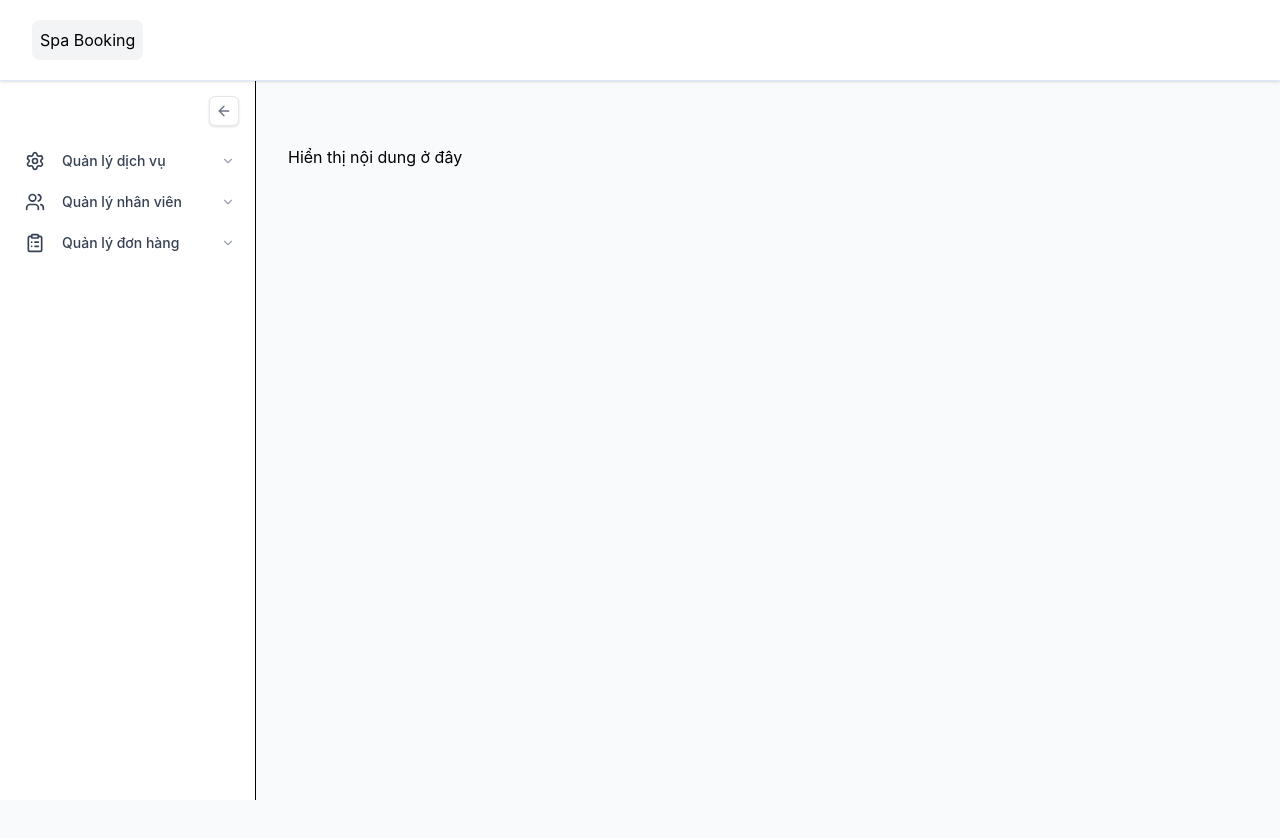
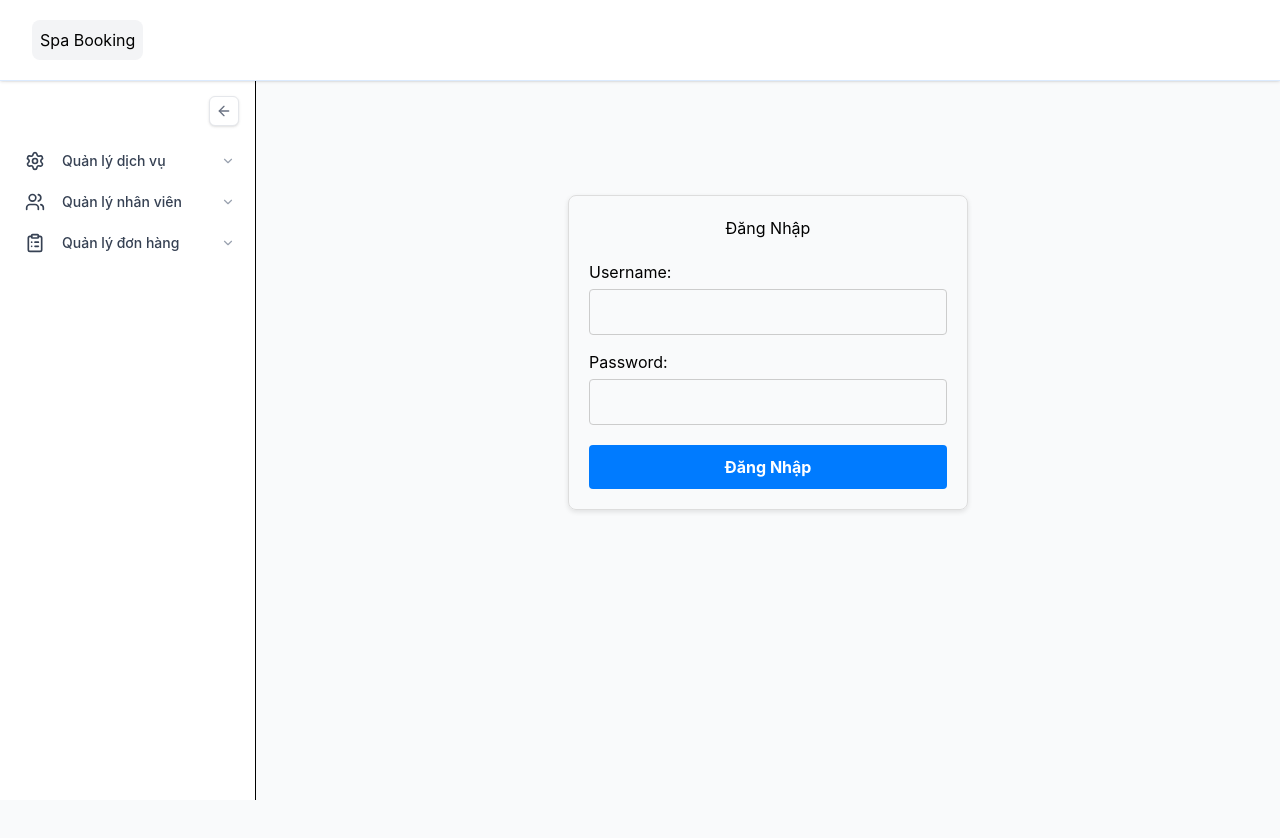
Before and after one commit to nguyenthihongnhu-dotcom/SpaThuCung_FE, a React (Vite) app: page / in a window 1280 px wide. Shown: the top 838 px of the page. Built offline with nearby package versions, Linux system fonts and the light colour scheme; no server answers.

Commit message:
demo dang nhap

```diff
--- a/src/pages/HomePage.jsx
+++ b/src/pages/HomePage.jsx
@@ -3,10 +3,68 @@ import { useNavigate, useSearchParams } from 'react-router-dom';
 import api from '../api/axios';
 
 const HomePage = () => {
+    const [username, setUsername] = useState('');
+    const [password, setPassword] = useState('');
+    const [error, setError] = useState('');
+    const navigate = useNavigate();
 
+    const handleLogin = async (e) => {
+        e.preventDefault();
+        setError('');
+        try {
+            // Cập nhật endpoint thực tế của bạn nếu cần
+            const response = await api.post('/login', { username, password });
+
+            // Giả sử API trả về token tại response.data.token
+            const token = response.data?.token;
+            if (token) {
+                localStorage.setItem('token', token); // Lưu token vào localStorage
+                navigate('/dashboard'); // Điều hướng tới trang Dashboard sau khi đăng nhập thành công
+            } else {
+                setError('Không nhận được token từ server.');
+            }
+        } catch (err) {
+            console.error('Lỗi đăng nhập:', err);
+            setError('Đăng nhập thất bại. Vui lòng kiểm tra lại tài khoản và mật khẩu.');
+        }
+    };
 
     return (
-        <p>Hiển thị nội dung ở đây</p>
+        <div style={{ maxWidth: '400px', margin: '50px auto', padding: '20px', border: '1px solid #ddd', borderRadius: '8px', boxShadow: '0 2px 5px rgba(0,0,0,0.1)' }}>
+            <h2 style={{ textAlign: 'center', marginBottom: '20px' }}>Đăng Nhập</h2>
+            {error && <p style={{ color: 'red', textAlign: 'center' }}>{error}</p>}
+
+            <form onSubmit={handleLogin}>
+                <div style={{ marginBottom: '15px' }}>
+                    <label style={{ display: 'block', marginBottom: '5px' }}>Username:</label>
+                    <input
+                        type="text"
+                        value={username}
+                        onChange={(e) => setUsername(e.target.value)}
+                        required
+                        style={{ width: '100%', padding: '10px', borderRadius: '4px', border: '1px solid #ccc', boxSizing: 'border-box' }}
+                    />
+                </div>
+
+                <div style={{ marginBottom: '20px' }}>
+                    <label style={{ display: 'block', marginBottom: '5px' }}>Password:</label>
+                    <input
+                        type="password"
+                        value={password}
+                        onChange={(e) => setPassword(e.target.value)}
+                        required
+                        style={{ width: '100%', padding: '10px', borderRadius: '4px', border: '1px solid #ccc', boxSizing: 'border-box' }}
+                    />
+                </div>
+
+                <button
+                    type="submit"
+                    style={{ width: '100%', padding: '10px', backgroundColor: '#007BFF', color: 'white', border: 'none', borderRadius: '4px', cursor: 'pointer', fontSize: '16px', fontWeight: 'bold' }}
+                >
+                    Đăng Nhập
+                </button>
+            </form>
+        </div>
     );
 };
 
```
